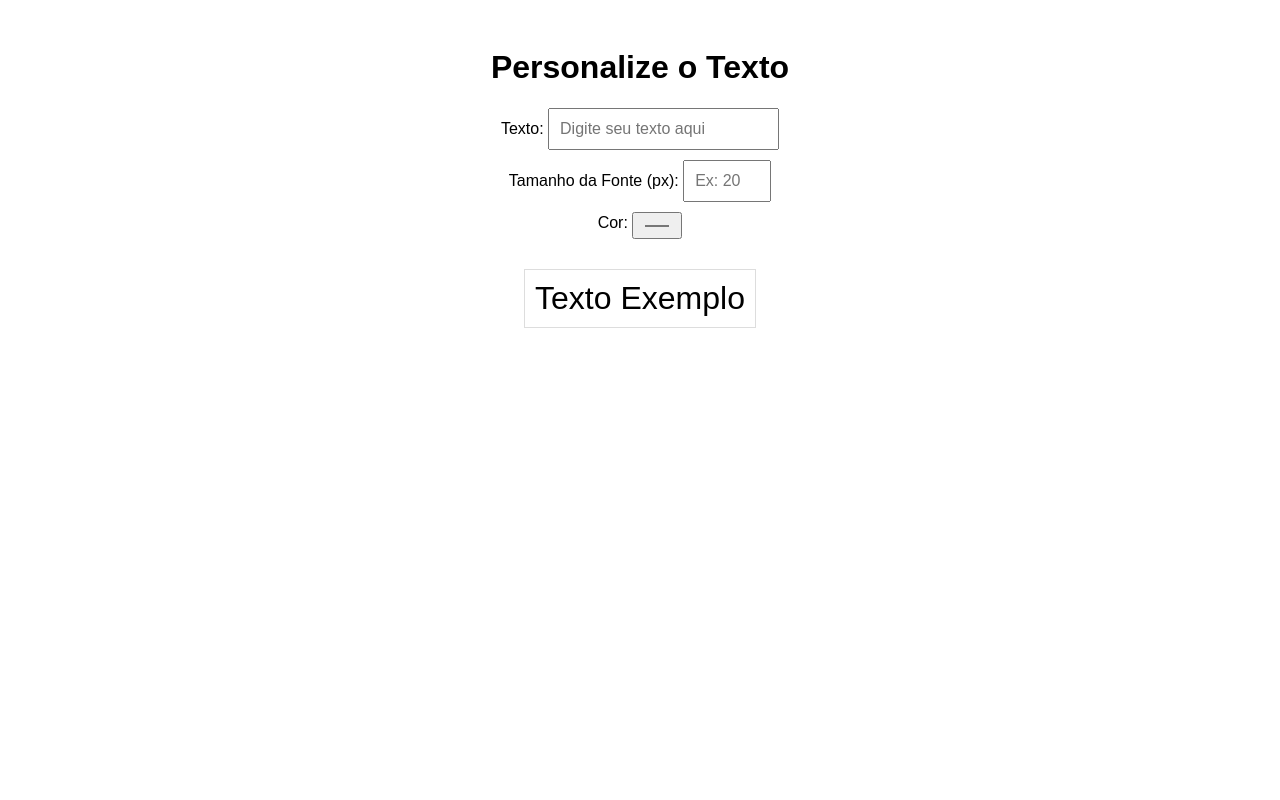
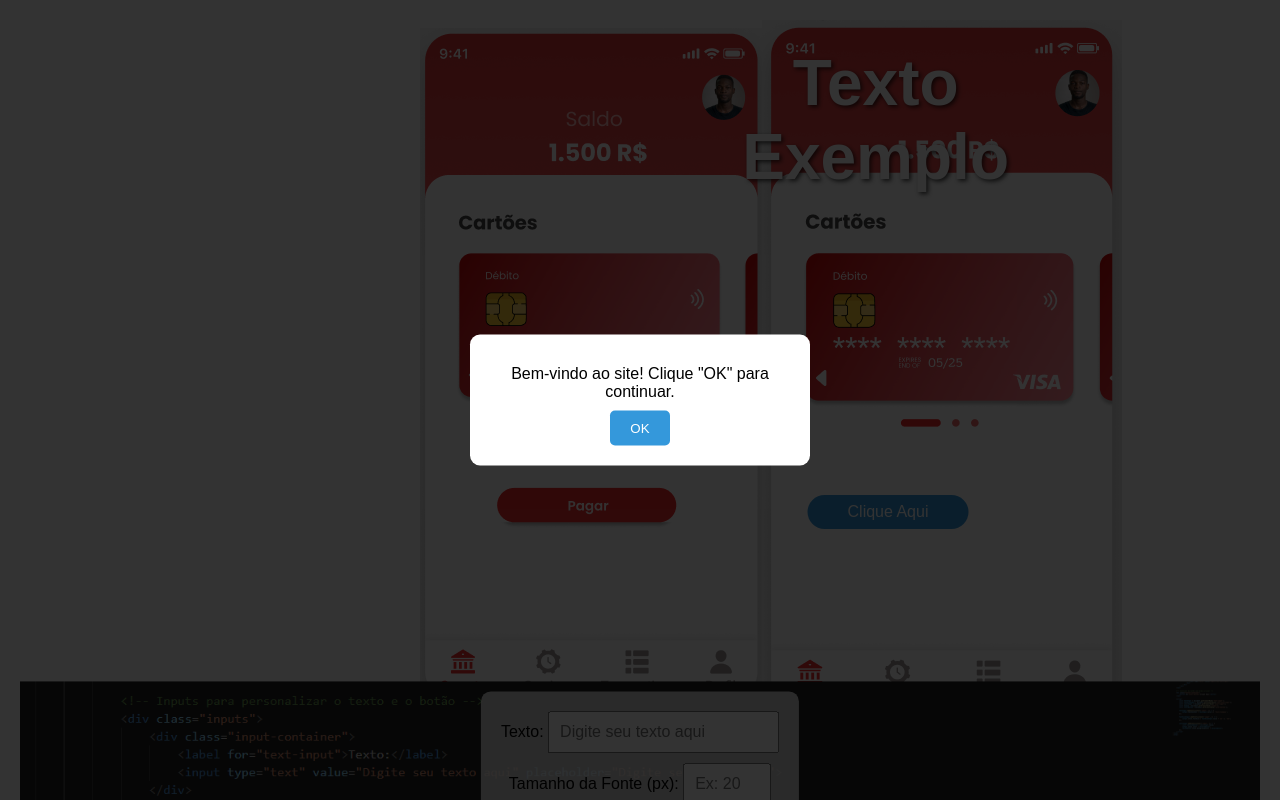
Before and after one commit to isaciqo/isaciqo.github.io, a plain HTML site: page index.html in a window 1280 px wide. Shown: the top 800 px of the page. Drawn offline with Linux system fonts and the light colour scheme.

Commit message:
Add new site

```diff
--- a/index.html
+++ b/index.html
@@ -3,35 +3,178 @@
 <head>
     <meta charset="UTF-8">
     <meta name="viewport" content="width=device-width, initial-scale=1.0">
-    <title>Customizador de Texto</title>
+    <title>Customizador de Texto e Botão</title>
     <style>
         body {
             font-family: Arial, sans-serif;
             text-align: center;
+            margin: 0;
             padding: 20px;
         }
 
-        #output {
-            margin: 20px 0;
-            padding: 10px;
-            border: 1px solid #ddd;
-            display: inline-block;
-            font-size: 2em;
+        .container {
+            position: relative;
+            margin: 0 auto;
+            display: flex;
+            justify-content: space-between;
+            align-items: center;
         }
 
-        .input-container {
-            margin-bottom: 10px;
+        .image-container {
+            display: flex;
+            justify-content: space-between;
+            align-items: flex-end;
+            margin-bottom: 20px;
         }
 
-        input[type="text"], input[type="number"], input[type="color"] {
+        .image-container img {
+            width: 300px; /* Ajuste o tamanho conforme necessário */
+            height: auto;
+        }
+
+        .bottom-image-container {
+            position: absolute;
+            top: 120%;
+            left: 50%;
+            transform: translate(-50%, -50%);
+            width: 100%;
+        }
+
+        .bottom-image-container img {
+            width: 100%;
+            height: 250;
+        }
+
+        .inputs {
+            position: absolute;
+            top: 10px;
+            left: 50%;
+            transform: translateX(-50%);
+            background-color: rgba(255, 255, 255, 0.8);
+            padding: 20px;
+            border-radius: 10px;
+            display: flex;
+            flex-direction: column;
+            gap: 10px;
+        }
+
+        .inputs input[type="text"],
+        .inputs input[type="number"],
+        .inputs input[type="color"] {
             padding: 10px;
             font-size: 1em;
+        }
+
+        #output {
+            position: absolute;
+            top: 100px;
+            left: 69%;
+            transform: translate(-50%, -50%);
+            color: white;
+            font-size: 4em;
+            font-weight: bold;
+            text-shadow: 2px 2px 4px rgba(0, 0, 0, 0.7);
+        }
+
+        .button-container {
+            margin-top: 20px;
+        }
+
+        /* Estilo do botão com borda circular */
+        #color-button {
+            position: absolute;
+            top: 475px;
+            left: 70%;
+            transform: translateX(-50%);
+            padding: 8px 40px;
+            background-color: #3498db;
+            color: white;
+            border: none;
+            border-radius: 30px; /* Borda arredondada */
+            font-size: 1em;
+            cursor: pointer;
+            transition: background-color 0.3s ease;
+            z-index: 10; /* Traz o botão para frente */
+        }
+
+        .image-container-right {
+            margin-right: 400px; /* Ajuste a posição da imagem da direita */
+        }
+
+        .image-container-left {
+            margin-left: 400px; /* Ajuste a posição da imagem da direita */
+        }
+
+        /* Estilo para o pop-up */
+        .modal {
+            display: block; /* Mostra o modal por padrão */
+            position: fixed;
+            z-index: 100;
+            left: 0;
+            top: 0;
+            width: 100%;
+            height: 100%;
+            background-color: rgba(0, 0, 0, 0.8); /* Fundo escurecido */
+        }
+
+        .modal-content {
+            position: absolute;
+            top: 50%;
+            left: 50%;
+            transform: translate(-50%, -50%);
+            background-color: white;
+            padding: 20px;
+            border-radius: 10px;
+            text-align: center;
+            width: 300px;
+        }
+
+        .modal-content p {
+            margin: 0;
+            padding: 10px 0;
+        }
+
+        .modal-content button {
+            padding: 10px 20px;
+            background-color: #3498db;
+            color: white;
+            border: none;
+            border-radius: 5px;
+            cursor: pointer;
+        }
+
+        .modal-content button:hover {
+            background-color: #2980b9;
+        }
+
+        /* Desabilitar rolagem quando o modal estiver ativo */
+        body.modal-active {
+            overflow: hidden;
         }
     </style>
 </head>
 <body>
-    <h1>Personalize o Texto</h1>
+    <!-- Contêiner para as duas imagens superiores -->
+    <div class="container">
+        <!-- Imagem da esquerda -->
+        <div class="image-container-left">
+            <img src="src/tela.png" alt="Imagem Esquerda">
+        </div>
 
+        <!-- Imagem da direita -->
+        <div class="image-container-right">
+            <img src="src/tela2.png" alt="Imagem Direita">
+            <button id="color-button">Clique Aqui</button>
+            <!-- Texto dinâmico sobre a imagem inferior -->
+            <div id="output">Texto Exemplo</div>
+        </div>
+
+        <!-- Imagem inferior com inputs e texto sobreposto -->
+        <div class="bottom-image-container">
+            <img src="src/input.png" alt="Imagem Inferior">
+
+            <!-- Inputs para personalizar o texto e o botão -->
+            <div class="inputs">
                 <div class="input-container">
                     <label for="text-input">Texto:</label>
                     <input type="text" id="text-input" placeholder="Digite seu texto aqui">
@@ -43,17 +186,40 @@
                 </div>
 
                 <div class="input-container">
-        <label for="color-input">Cor:</label>
+                    <label for="color-input">Cor do Texto e Botão:</label>
                     <input type="color" id="color-input">
                 </div>
+            </div>
+        </div>
+    </div>
 
-    <div id="output">Texto Exemplo</div>
+    <!-- Pop-up Modal -->
+    <div id="modal" class="modal">
+        <div class="modal-content">
+            <p>Bem-vindo ao site! Clique "OK" para continuar.</p>
+            <button id="close-modal">OK</button>
+        </div>
+    </div>
 
     <script>
         const textInput = document.getElementById('text-input');
         const fontSizeInput = document.getElementById('font-size-input');
         const colorInput = document.getElementById('color-input');
         const output = document.getElementById('output');
+        const colorButton = document.getElementById('color-button');
+        const modal = document.getElementById('modal');
+        const closeModal = document.getElementById('close-modal');
+
+        // Exibe o modal automaticamente ao carregar a página
+        window.onload = () => {
+            document.body.classList.add('modal-active');
+        };
+
+        // Fechar o modal ao clicar no botão OK
+        closeModal.addEventListener('click', () => {
+            modal.style.display = 'none';
+            document.body.classList.remove('modal-active');
+        });
 
         textInput.addEventListener('input', () => {
             output.textContent = textInput.value || 'Texto Exemplo';
@@ -64,7 +230,8 @@
         });
 
         colorInput.addEventListener('input', () => {
-            output.style.color = colorInput.value;
+            const selectedColor = colorInput.value;
+            colorButton.style.backgroundColor = selectedColor;
         });
     </script>
 </body>
```
Also changed, not shown: src/input.png (added), src/tela.png (added), src/tela2.png (added). Lines whose indentation alone changed are shown as unchanged.
